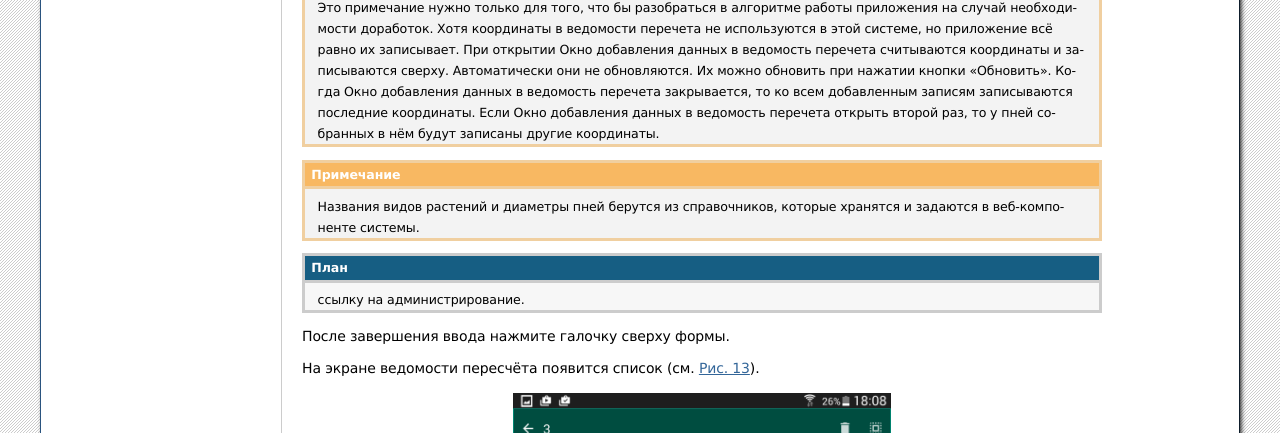
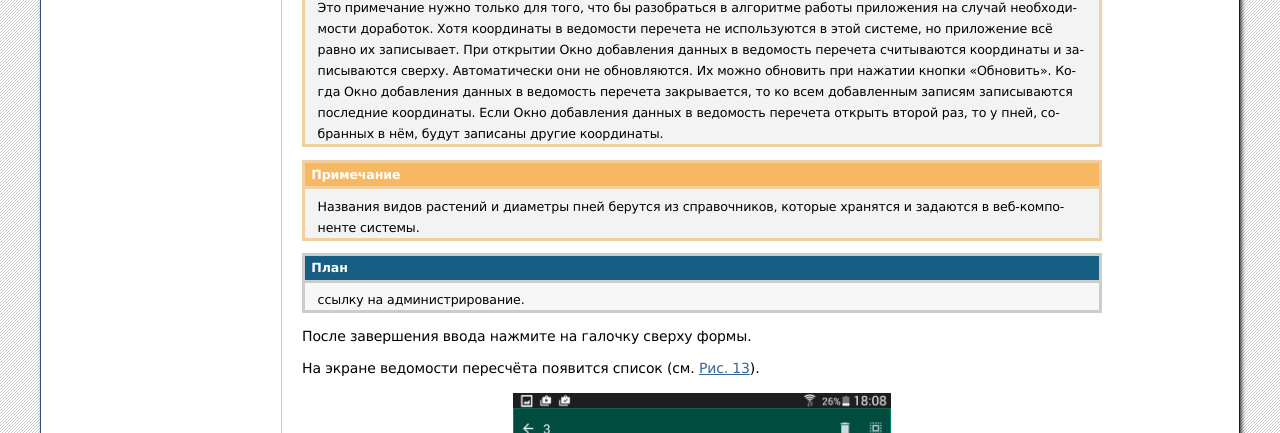
Before and after one commit to nextgis/docs_forestinspector, a Sphinx documentation site: the page built from source/inspector.rst, in a window 1280 px wide and 900 px high, scrolled down 10950 px. Shown: the part 260-693 px from the top of the window. Built offline with Sphinx 7.4.7, drawn with Linux system fonts in a browser that asks for light colours; formulas are drawn with MathJax 3; some of the changed text lies outside the part shown.

Commit message:
лесной инспектор

```diff
--- a/source/inspector.rst
+++ b/source/inspector.rst
@@ -260,12 +260,12 @@
 Затем, отметьте пни, нажимая кнопки + в таблице. По таблице можно перемещаться вправо-влево
 и вверх-вниз, нажимая и сдвигая её пальцем.
 
-.. note:: Это примечание нужно только для того, что бы разобраться в алгоритме работы приложения на случай необходимости доработок. Хотя координаты в ведомости перечета не используются в этой системе, но приложение всё равно их записывает. При открытии  Окно добавления данных в ведомость перечета считываются координаты и записываются сверху. Автоматически они не обновляются. Их можно обновить при нажатии кнопки "Обновить". Когда Окно добавления данных в ведомость перечета закрывается, то ко всем добавленным записям записываются последние координаты. Если Окно добавления данных в ведомость перечета открыть второй раз, то у пней собранных в нём будут записаны другие координаты.
+.. note:: Это примечание нужно только для того, что бы разобраться в алгоритме работы приложения на случай необходимости доработок. Хотя координаты в ведомости перечета не используются в этой системе, но приложение всё равно их записывает. При открытии Окно добавления данных в ведомость перечета считываются координаты и записываются сверху. Автоматически они не обновляются. Их можно обновить при нажатии кнопки "Обновить". Когда Окно добавления данных в ведомость перечета закрывается, то ко всем добавленным записям записываются последние координаты. Если Окно добавления данных в ведомость перечета открыть второй раз, то у пней, собранных в нём, будут записаны другие координаты.
 
 .. note:: Названия видов растений и диаметры пней берутся из справочников, которые хранятся и задаются в веб-компоненте системы.
 .. todo:: ссылку на администрирование.
 
-После завершения ввода нажмите галочку сверху формы.
+После завершения ввода нажмите на галочку сверху формы.
 
 На экране ведомости пересчёта появится список (см. :numref:`fw_pereschet_data`).
 
@@ -286,6 +286,7 @@
 
 Вид и количество продукции, подлежащей изятию
 ^^^^^^^^^^^^^^^^^^^^^^^^^^^^^^^^^^^^^^^^^^^^^^^^^^^^^
+
 На экране Продукция для изъятия нажмите на кнопку меню основных операций. Откроется окно
 добавления данных (см. :numref:`fw_produkcia_dlya_izatia_entering`).
 
@@ -322,7 +323,6 @@
 На экране :guilabel:`Акт об обнаружении орудий заготовки`. Нажмите на главную кнопку.
 Откроется окно добавления данных (см. :numref:`fw_akt_obnaruzenia_orudiy_entering`).
 
-
 .. figure:: _static/fw_akt_obnaruzenia_orudiy_entering.png
    :name: fw_akt_obnaruzenia_orudiy_entering
    :align: center
@@ -353,9 +353,9 @@
 Фототаблица
 ^^^^^^^^^^^^^^^^^^^^^^^^^^^^^^^^^^^^^^^^^^^^^^^^^^^^^
 
-На экране фототаблицы нажмите главную кнопку. Запустится системное приложение фотокамеры
-устройства. Интерфейс их отличается у разных марок устройств, но в любом случае для
-съёмки нужно нажать самую большую кнопку на панели.
+На экране фототаблицы нажмите на кнопку меню основных операций приложения. Запустится
+системное приложение фотокамеры устройства. Интерфейс их отличается у разных марок
+устройств, но в любом случае для съёмки нужно нажать самую большую кнопку на панели.
 
 .. note:: Перед съёмкой протрите объектив тканью.
 
@@ -389,7 +389,7 @@
 .. note:: названия видов растений и диаметры пней берутся из справочников, которые хранятся и задаются в веб-компоненте системы.
 .. todo:: ссылку на администрирование.
 
-После завершения ввода нажмите галочку сверху формы.
+После завершения ввода нажмите на галочку сверху формы.
 
 На экране ведомости пересчёта появится список (см. :numref:`fw_pereschet_standalone_data`).
 
```
Also changed, not shown: other parts of source/inspector.rst (+3 -3 lines).
